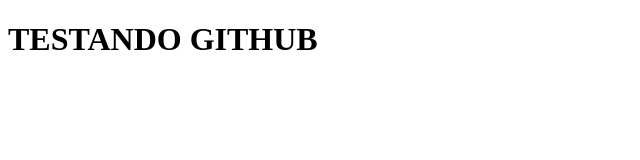
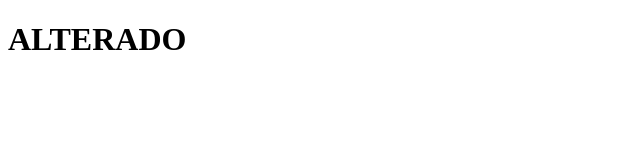
Before and after one commit to Eliel-Lopes/gamesfeed, a plain HTML site: page index.html in a window 1280 px wide. Shown: the whole page, without its empty margins (0-640 px from the left). Drawn offline with Linux system fonts and the light colour scheme.

Commit message:
Index.html foi alterado

```diff
--- a/index.html
+++ b/index.html
@@ -2,9 +2,9 @@
 <html lang="pt-br">
 <head>
 	<meta charset="UTF-8" />
-	<title>TESTANDO git</title>
+	<title>git</title>
 </head>
 <body>
-	<h1>TESTANDO GITHUB</h1>
+	<h1>ALTERADO</h1>
 </body>
 </html>
```
